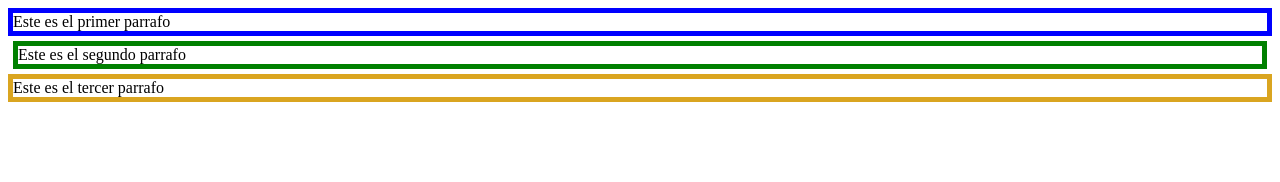
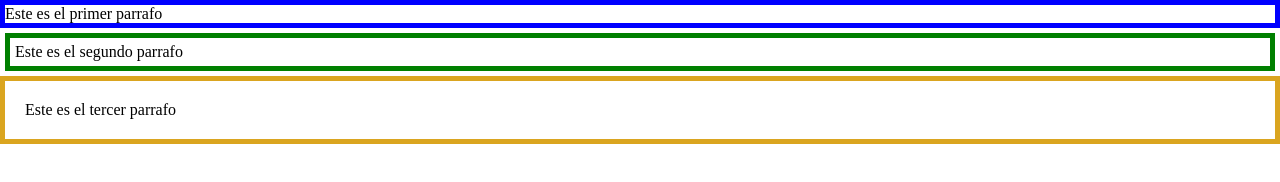
Before and after one commit to Alexbaaa/Lenguajes-de-marcas, a plain HTML site: page CSS/ejercicio 8/index.html in a window 1280 px wide. Drawn offline with Linux system fonts and the light colour scheme.

Commit message:
Ejercicio 8

```diff
--- a/CSS/ejercicio 8/ejercicio_8.css
+++ b/CSS/ejercicio 8/ejercicio_8.css
@@ -5,12 +5,19 @@ p{
 #p1{
     border-color: blue;
     margin: 0px;
+    padding: 0px;
 }
 #p2{
     border-color: green;
     margin: 5px;
+    padding: 5px;
 }
 #p3{
     border-color: goldenrod;
     margin: 0px;
+    padding: 20px;
 }
+body{
+
+    margin: 0px;
+}
```
